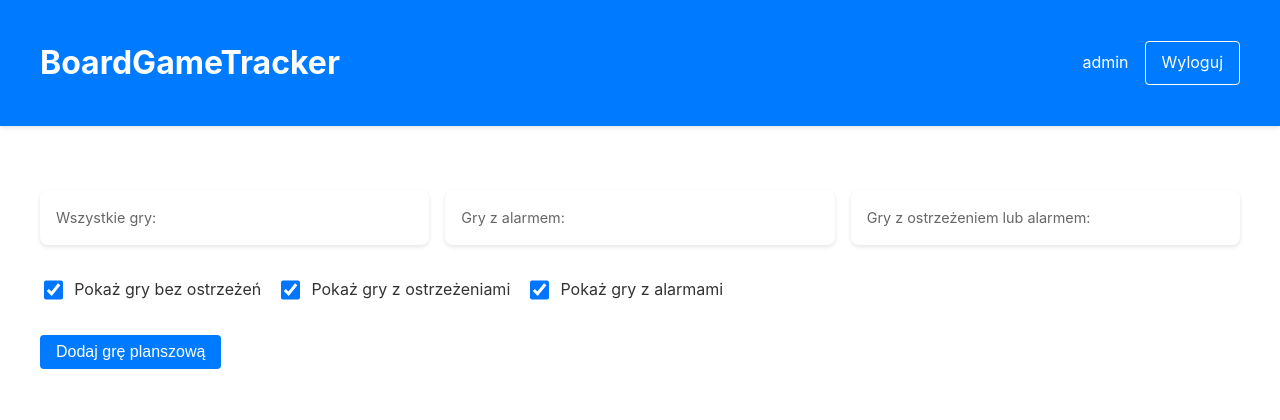
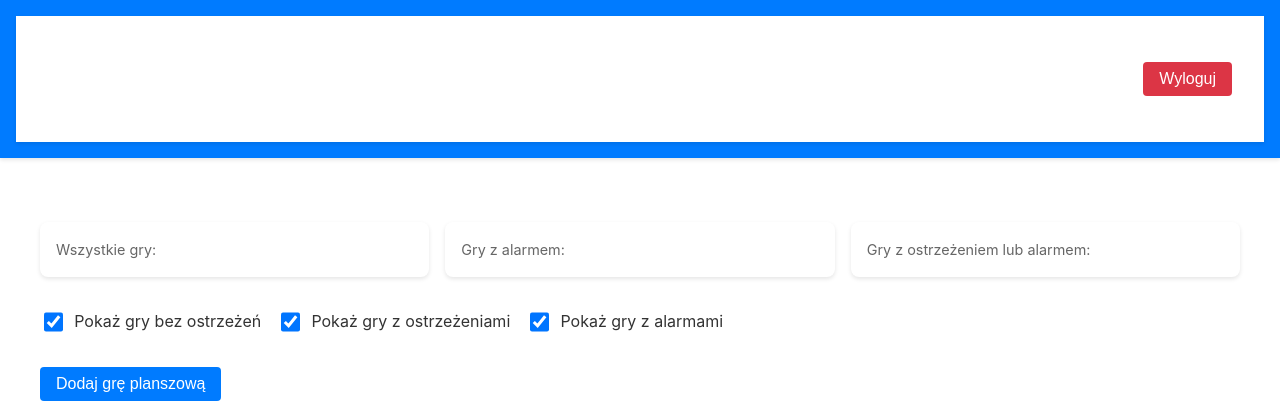
Before and after one commit to EmilK97/10xDevsProject, a Django app: page /library/ in a window 1280 px wide. Shown: the top 420 px of the page. Run offline with Django 5.2, Linux system fonts and the light colour scheme; a user stored in the database is signed in; data comes from the database, SQL or seed files in the repository.

Commit message:
Fixed log out bug

```diff
--- a/boardGameTracker/boardGameApp/templates/boardGameTracker/base.html
+++ b/boardGameTracker/boardGameApp/templates/boardGameTracker/base.html
@@ -14,7 +14,10 @@
             {% if user.is_authenticated %}
                 <div class="user-info">
                     <span>{{ user.username }}</span>
-                    <a href="{% url 'logout' %}" class="btn btn-logout">Wyloguj</a>
+                    <form method="post" action="{% url 'logout' %}" class="logout-form">
+                        {% csrf_token %}
+                        <button type="submit" class="btn btn-logout">Wyloguj</button>
+                    </form>
                 </div>
             {% endif %}
         </div>
--- a/boardGameTracker/boardGameApp/urls.py
+++ b/boardGameTracker/boardGameApp/urls.py
@@ -1,11 +1,12 @@
 from django.urls import path
 from . import views
 from django.contrib.auth.views import LogoutView
+from django.views.decorators.csrf import csrf_protect
 
 urlpatterns = [
     path('', views.login_view, name='login'),
     path('register/', views.register_view, name='register'),
-    path('logout/', LogoutView.as_view(next_page='login'), name='logout'),
+    path('logout/', csrf_protect(LogoutView.as_view(next_page='login')), name='logout'),
     path('library/', views.library_view, name='library'),
     path('add-game/', views.add_game_view, name='add_game'),
     path('game/<str:game_id>/', views.game_details_view, name='game_details'),
--- a/boardGameTracker/static/boardGameApp/css/main.css
+++ b/boardGameTracker/static/boardGameApp/css/main.css
@@ -25,17 +25,38 @@ header {
 }
 
 .header-content {
-    max-width: 1200px;
-    margin: 0 auto;
     display: flex;
     justify-content: space-between;
     align-items: center;
+    padding: 1rem 2rem;
+    background-color: white;
+    box-shadow: 0 2px 4px rgba(0,0,0,0.1);
 }
 
 .user-info {
     display: flex;
     align-items: center;
     gap: 1rem;
+}
+
+.logout-form {
+    margin: 0;
+    padding: 0;
+    display: inline-block;
+}
+
+.btn-logout {
+    background-color: #dc3545;
+    color: white;
+    border: none;
+    padding: 0.5rem 1rem;
+    border-radius: 4px;
+    cursor: pointer;
+    transition: background-color 0.2s;
+}
+
+.btn-logout:hover {
+    background-color: #c82333;
 }
 
 /* Main content */
@@ -92,16 +113,6 @@ main {
 
 .btn-primary:hover {
     background-color: #0056b3;
-}
-
-.btn-logout {
-    background-color: transparent;
-    border: 1px solid white;
-    color: white;
-}
-
-.btn-logout:hover {
-    background-color: rgba(255,255,255,0.1);
 }
 
 /* Messages */
```
